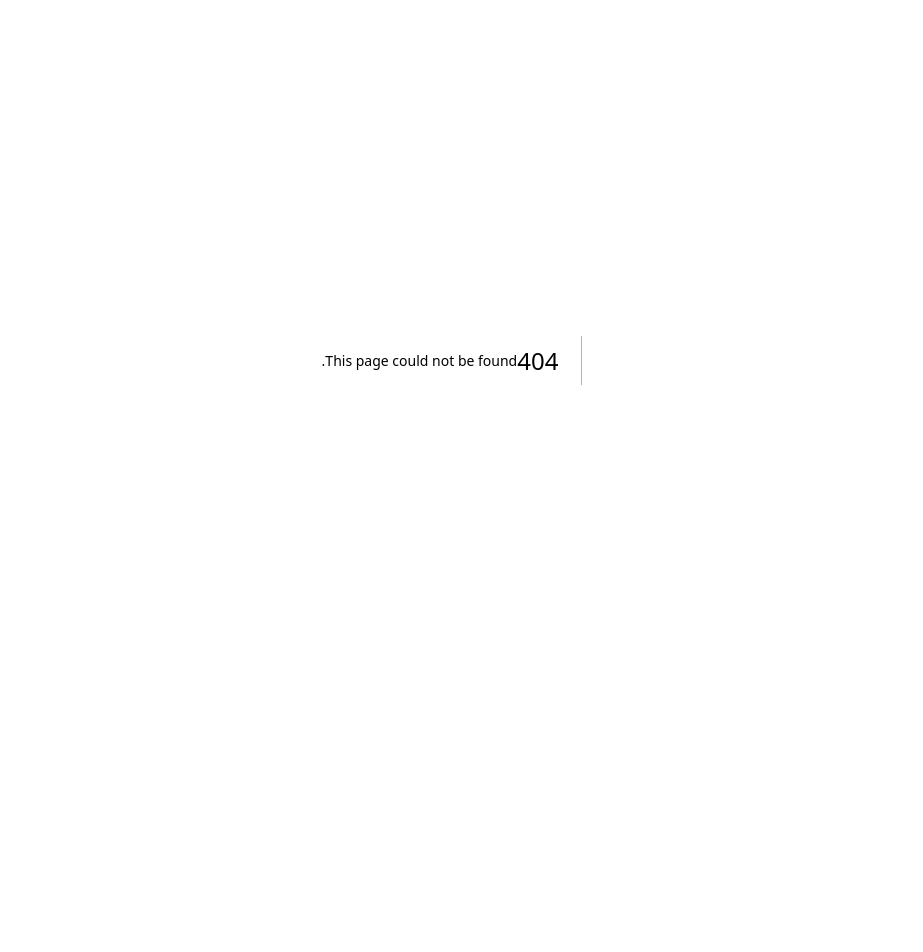
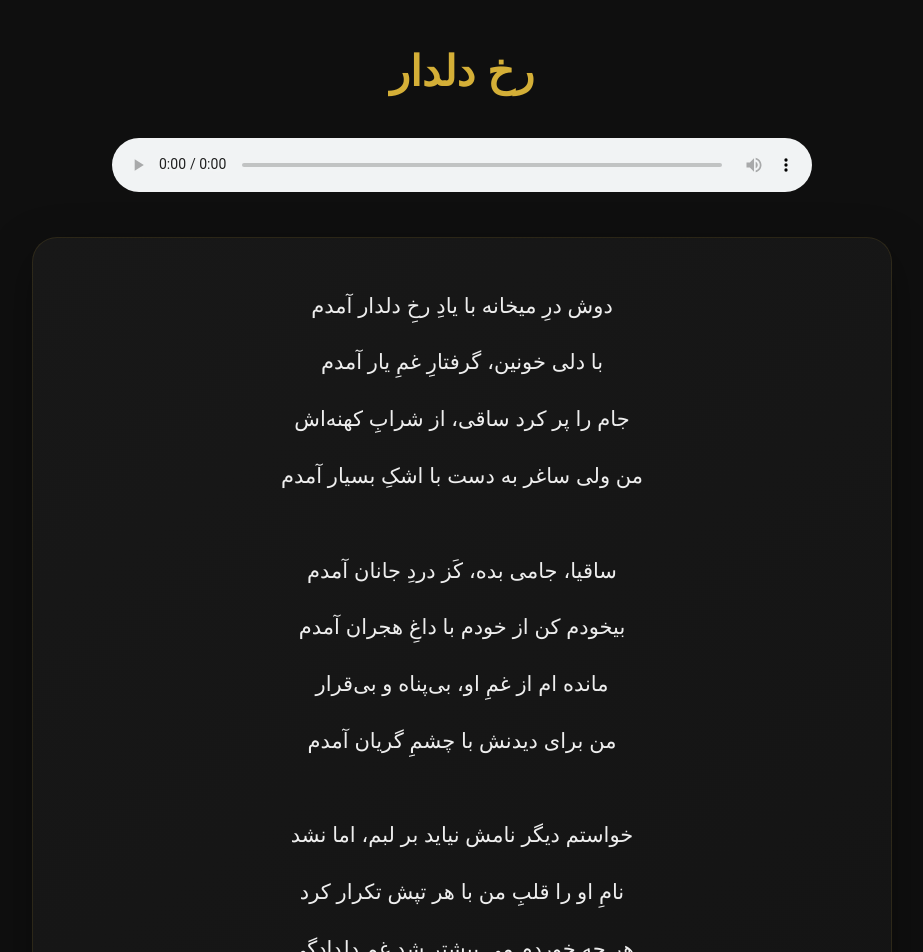
Before and after one commit to mahtaghahreman/Mahta_ghahreman, a Next.js app: page /lyrics/rokhe-deldar in a window 1280 px wide. Before the commit this address had no page. Shown: the part 40-992 px from the top of the page, without its empty margins (178-1101 px from the left). Before the commit the page ends 800 px from the top, so only its background shows below. Built offline with nearby package versions, Linux system fonts and the light colour scheme.

Commit message:
Create page.tsx

```diff
--- /dev/null
+++ b/app/lyrics/rokhe-deldar/page.tsx
@@ -0,0 +1,64 @@
+export default function RokheDeldarPage() {
+  return (
+    <main className="lyrics-page">
+      <h1>رخ دلدار</h1>
+
+      <audio
+        controls
+        preload="metadata"
+        style={{
+          width: "100%",
+          maxWidth: "700px",
+          marginBottom: "35px",
+        }}
+      >
+        <source src="/rokhe-deldar.mp3" type="audio/mpeg" />
+        مرورگر شما از پخش صوت پشتیبانی نمی‌کند.
+      </audio>
+
+      <div className="lyrics-text">
+        <p>
+          دوش درِ میخانه با یادِ رخِ دلدار آمدم<br />
+          با دلی خونین، گرفتارِ  غمِ یار آمدم<br />
+          جام را پر کرد ساقی، از شرابِ کهنه‌اش<br />
+          من ولی ساغر به دست با اشکِ بسیار آمدم
+        </p>
+
+        <p>
+          ساقیا، جامی بده، کَز دردِ جانان آمدم<br />
+          بیخودم کن از خودم  با داغِ هجران آمدم<br />
+          مانده ام از  غمِ او، بی‌پناه و بی‌قرار<br />
+          من برای دیدنش با چشمِ گریان  آمدم
+        </p>
+
+        <p>
+          خواستم دیگر نامش نیاید بر لبم، اما نشد<br />
+          نامِ او را قلبِ من با هر تپش تکرار کرد<br />
+          هر چه خوردم می بیشتر شد  غم دلدادگی<br />
+          هر پیاله، زخمِ کهنه در دلم بیدار کرد
+        </p>
+
+        <p>
+          هرچه کردم تا فراموشش کنم، ممکن نشد<br />
+          دل مگر از خاطراتِ یار، یک دم غافل میشود<br />
+          گفتم از فردایِ بی‌تو، دل را به دریا می‌زنم<br />
+          با خیالی که  دلم بی عشق عاقل میشود
+        </p>
+
+        <p>
+          گفتم ای ساقی، مگر این می دوایِ درد نیست<br />
+          گفت: «این درد را نیست درمان»؛ بیمار آمدم<br />
+          هرچه نوشیدم، غمِ پنهانِ دل کمتر نشد<br />
+          باده هم مرهم نبود، با حالِ غمبار آمدم
+        </p>
+
+        <p>
+          عاقبت در گوشهٔ میخانه، فهمیدم که عشق<br />
+          دردِ پنهانی‌ست در سینه، که بی‌درمان شده<br />
+          ریشه کرده در وجودم تا به مغزِ استخوان<br />
+          عشقِ او در سینه‌ام، تا ابد مهمان شده
+        </p>
+      </div>
+    </main>
+  );
+}
```
